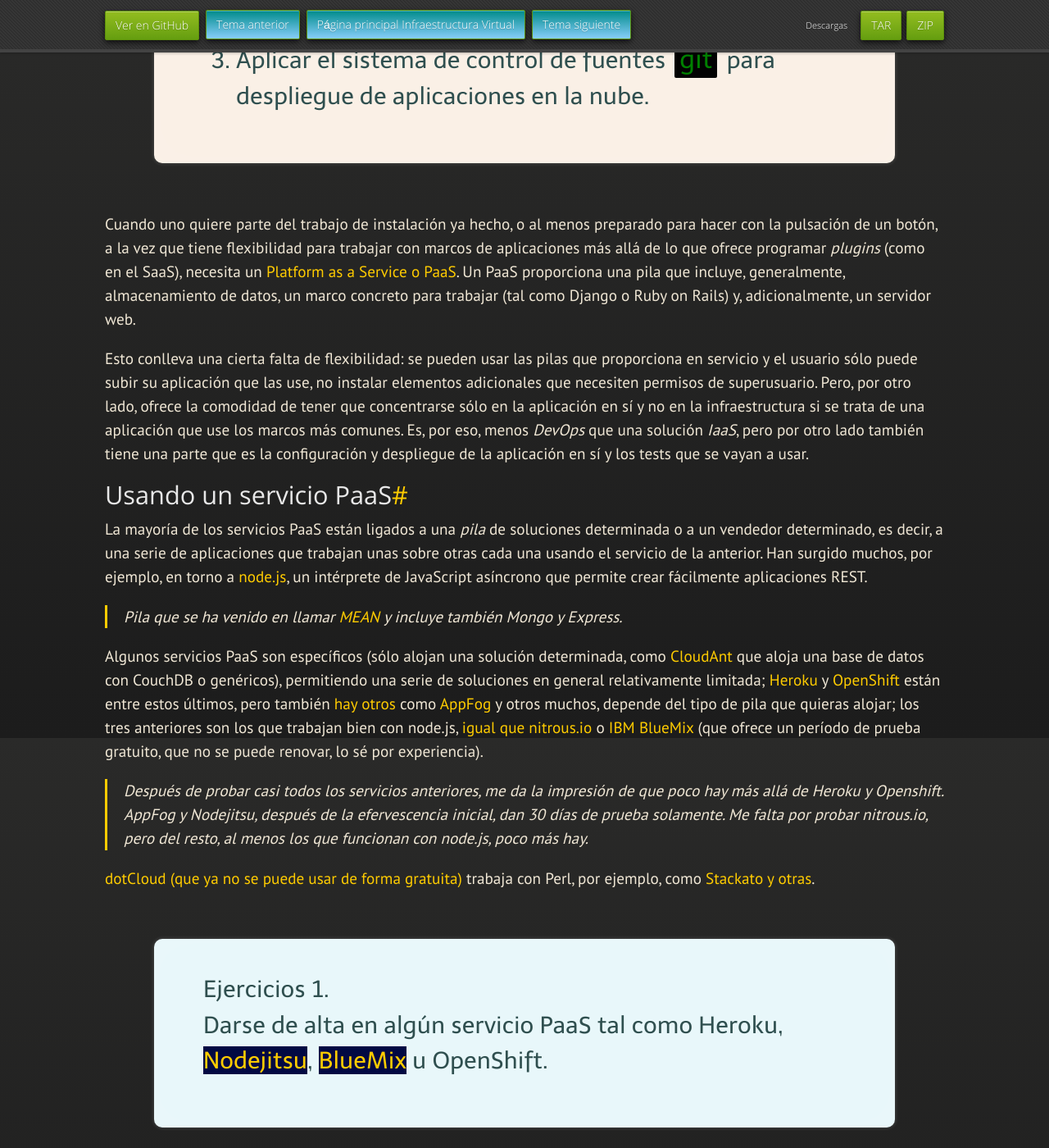
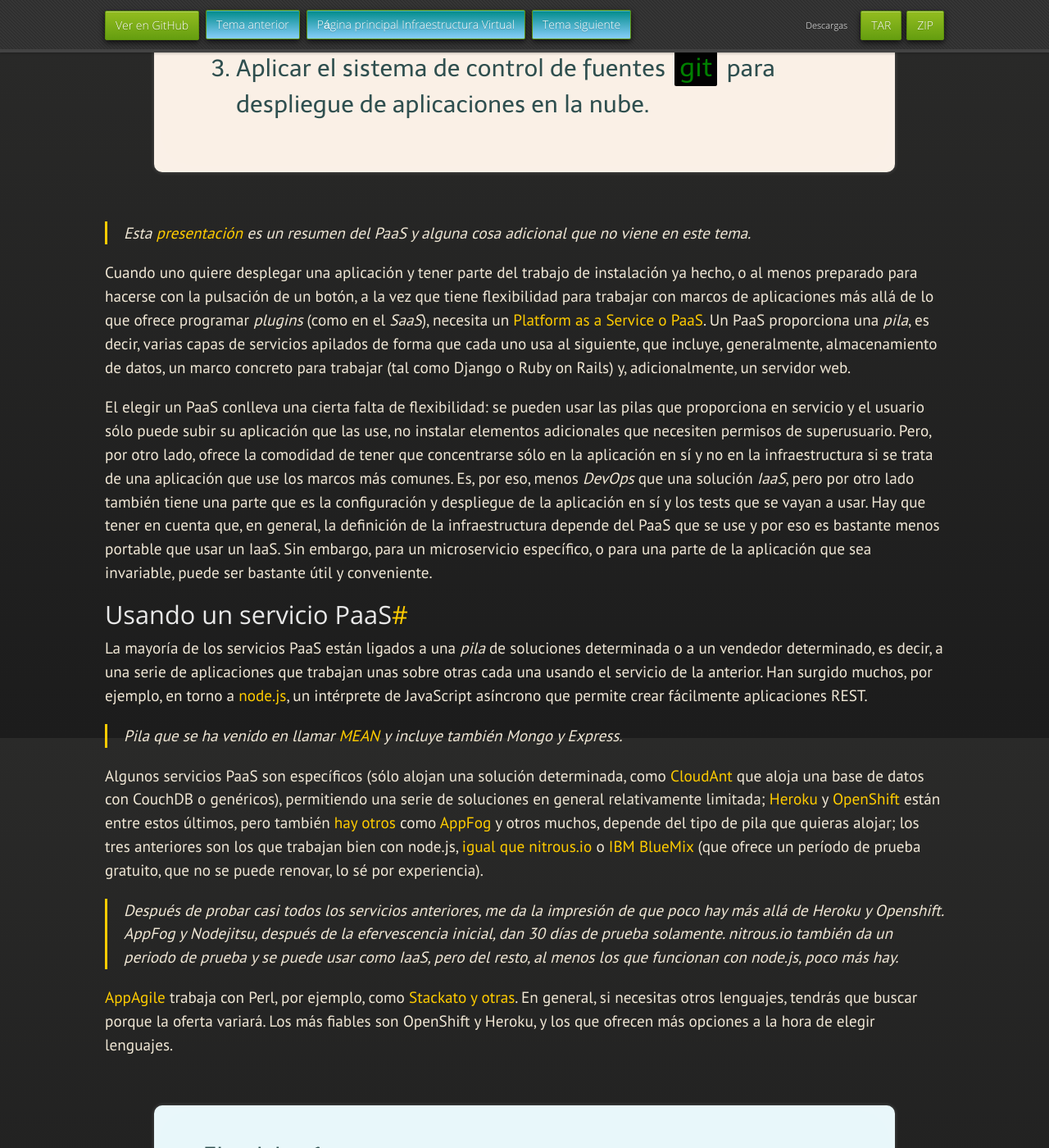
Before and after one commit to JJ/IV, a Jekyll site: the page built from documentos/temas/PaaS.md, in a window 1280 px wide and 1400 px high, scrolled down 900 px. Shown: the whole window at 82% size. Built offline with Jekyll 4.4.1, drawn with Linux system fonts in a browser that asks for light colours; nearby versions of some CDN libraries; some web fonts are replaced; some of the changed text lies outside the part shown.

Commit message:
Sync documentos/temas/PaaS.md de master a gh-pages

```diff
--- a/documentos/temas/PaaS.md
+++ b/documentos/temas/PaaS.md
@@ -16,10 +16,10 @@
 
 <div class="objetivos" markdown="1">
 
-##Objetivos
+<h2>Objetivos</h2>
 
 
-### Cubre los siguientes objetivos de la asignatura
+<h3>Cubre los siguientes objetivos de la asignatura</h3>
 
 2. Conocer los conceptos relacionados con el proceso de virtualización
 tanto de software como de hardware y ponerlos en práctica.
@@ -38,24 +38,27 @@
 
 </div>
 
+>Esta [presentación](http://jj.github.io/pispaas/#/) es un resumen del
+>PaaS y alguna cosa adicional que no viene en este tema.
 
-Cuando uno quiere parte del trabajo de instalación ya hecho, o al menos preparado
-para hacer con la pulsación de un botón, a la vez que tiene
+Cuando uno quiere desplegar una aplicación y tener parte del trabajo de instalación ya hecho, o al menos preparado
+para hacerse con la pulsación de un botón, a la vez que tiene
 flexibilidad para trabajar con marcos de aplicaciones más allá de lo
-que ofrece programar *plugins* (como en el SaaS), necesita un
+que ofrece programar *plugins* (como en el *SaaS*), necesita un
 [Platform as a Service o PaaS](http://en.wikipedia.org/wiki/Platform_as_a_service). Un
-PaaS proporciona una pila que incluye, generalmente, almacenamiento de
+PaaS proporciona una *pila*, es decir, varias capas de servicios
+apilados de forma que cada uno usa al siguiente, que incluye, generalmente, almacenamiento de
 datos, un marco concreto para trabajar (tal como Django o Ruby on
 Rails) y, adicionalmente, un servidor web.
 
-Esto conlleva una cierta falta de flexibilidad: se pueden usar las
+El elegir un PaaS conlleva una cierta falta de flexibilidad: se pueden usar las
 pilas que proporciona en servicio y el usuario sólo puede subir su
 aplicación que las use, no instalar elementos adicionales que necesiten permisos de
 superusuario. Pero, por otro lado, ofrece la comodidad de tener que
 concentrarse sólo en la aplicación en sí y no en la
 infraestructura si se trata de una aplicación que use los marcos más comunes. Es, por eso, menos *DevOps* que una solución *IaaS*,
 pero por otro lado también tiene una parte que es la configuración y
-despliegue de la aplicación en sí y los tests que se vayan a usar.
+despliegue de la aplicación en sí y los tests que se vayan a usar. Hay que tener en cuenta que, en general, la definición de la infraestructura depende del PaaS que se use y por eso es bastante menos portable que usar un IaaS. Sin embargo, para un microservicio específico, o para una parte de la aplicación que sea invariable, puede ser bastante útil y conveniente.
 
 Usando un servicio PaaS
 -----
@@ -76,8 +79,8 @@
 de datos con CouchDB o genéricos), permitiendo una serie de soluciones
 en general relativamente limitada; [Heroku](https://www.heroku.com) y
 [OpenShift](https://www.openshift.com) están entre estos últimos, pero
-también [hay otros](http://ocdevel.com/blog/nodejs-paas-comparison)
-como [AppFog](https://www.appfog.com/product/) y otros muchos, depende
+también [hay otros](http://www.codediesel.com/nodejs/5-paas-solutions-to-host-your-nodejs-apps/)
+como [AppFog](https://www.ctl.io/appfog/) y otros muchos, depende
 del tipo de pila que quieras alojar; los tres anteriores son los que
 trabajan bien con
 node.js, [igual que nitrous.io](http://blog.blakepatches.me/blog/2013/11/04/comparison-of-node-dot-js-hosting/) o [IBM BlueMix](https://console.ng.bluemix.net/#/pricing/cloudOEPaneId=pricing) (que ofrece un período de prueba gratuito, que no se puede renovar, lo sé por experiencia).
@@ -85,12 +88,12 @@
 >Después de probar casi todos los servicios anteriores, me da la
 >impresión de que poco hay más allá de Heroku y Openshift. AppFog y
 >Nodejitsu, después de la efervescencia inicial, dan 30 días de prueba
->solamente. Me falta por probar nitrous.io, pero del resto, al menos
+>solamente. nitrous.io también da un periodo de prueba y se puede usar como IaaS, pero del resto, al menos
 >los que funcionan con node.js, poco más hay.
 
-[dotCloud (que ya no se puede usar de forma gratuita)](https://docs.dotcloud.com/services/perl/)
+[AppAgile](https://cloud.telekom.de/infrastruktur/appagile/)
 trabaja con Perl, por ejemplo, como
-[Stackato y otras](http://showmetheco.de/articles/2011/8/three-perl-cloud-hosting-platforms.html).
+[Stackato y otras](http://showmetheco.de/articles/2011/8/three-perl-cloud-hosting-platforms.html). En general, si necesitas otros lenguajes, tendrás que buscar porque la oferta variará. Los más fiables son OpenShift y Heroku, y los que ofrecen más opciones a la hora de elegir lenguajes.
 
 <div class='ejercicios' markdown="1">
 
@@ -106,7 +109,9 @@
 que pasar al modelo de pago. Estas máquinas virtuales se denominan
 [*dynos*](https://devcenter.heroku.com/articles/dynos) en Heroku y
 simplemente aplicaciones en OpenShift, aunque los *dynos* son mucho
-más flexibles que las aplicaciones de OpenShift. Generalmente, los
+más flexibles que las aplicaciones de OpenShift.
+
+Para trabajar con estas configuraciones, generalmente, los
 PaaS proporcionan un *toolbelt* o herramientas de línea de órdenes que
 permiten controlarlos directamente desde nuestra aplicación; estos
 conjuntos de herramientas acceden a un API que también podemos
@@ -154,13 +159,12 @@
 
 <div class='ejercicios' markdown="1">
 
-Crear una aplicación en OpenShift y dentro de ella instalar
-WordPress.
+Crear una aplicación en OpenShift o en algún otro PaaS en el que se haya dado uno de alta. Realizar un despliegue de prueba usando alguno de los ejemplos.
 
 </div>
 
 >En todo caso, no está mal tener disponible una tarjeta de crédito,
->posiblemente virtual o de prepago, para trabajar con todo tipo de
+>preferiblemente virtual o de prepago, para trabajar con todo tipo de
 >infraestructuras de nube en pruebas; puedes acceder a muchos más
 >servicios y posibilidades y, aunque se excedan los límites gratuitos,
 >el coste no suele ser grande.
@@ -206,7 +210,7 @@
 interfaz REST.
 
 Pero primero hay que instalarlo. Node.js tiene un sistema de gestión de
-módulos bastante simple llamado [npm](https://npmjs.org/) que ya hemos usado. Tras seguir las instrucciones en el
+módulos bastante simple llamado [npm](https://www.npmjs.org/) que ya hemos usado. Tras seguir las instrucciones en el
 sitio para instalarlo (o, en el caso de Ubuntu, instalarlo desde
 Synaptic o con `apt-get`), vamos al directorio en el que vayamos a crear
 el programa y escribimos
@@ -365,7 +369,7 @@
 
 	module.exports = app;
 
-con lo que se exporta la app que se crea; `require` ejecuta el código y recibe la variable que hemos exportado, que podemos usar como si se tratara de parte de esta misma aplicación. `app` en este test, por tanto, contendrá lo mismo que en la aplicación principal, `index.js`. Usamos el mismo estilo de test con `mocha` que [ya se ha visto](http://jj.github.io/desarrollo-basado-pruebas) pero usamos funciones específicas:
+con lo que se exporta la app que se crea; `require` ejecuta el código y recibe la variable que hemos exportado, que podemos usar como si se tratara de parte de esta misma aplicación. `app` en este test, por tanto, contendrá lo mismo que en la aplicación principal, `index.js`. Usamos el mismo estilo de test con `mocha` que [ya se ha visto](http://jj.github.io/desarrollo-basado-pruebas/) pero usamos funciones específicas:
 
 * `request` hace una llamada sobre `app` como si la hiciéramos *desde
   fuera*; `put`, por tanto, llamará a la ruta correspondiente, que
@@ -566,7 +570,7 @@
 adicional tras el de Test, en el que no hay que más que decirle el
 repositorio de Heroku al que se va a desplegar.
 
-![Panel de control de Snap CI con despliegue a Heroku](img/despliegue-snap-ci.png)
+![Panel de control de Snap CI con despliegue a Heroku](despliegue-snap-ci.png)
 
 Con esto, un simple push a una rama determinada, que sería la
 `master`, se hará que se pruebe y, en caso de pasar los tests, se
@@ -620,4 +624,4 @@
 En el [siguiente tema](Tecnicas_de_virtualizacion) usaremos
 diferentes técnicas de virtualización para la creación de contenedores
 y jaulas que aislan procesos, usuarios y recursos del resto del sistema, creando por tanto máquinas *virtuales*. Previamente habrá que [realizar la
-práctica correspondiente a esta materia](../practicas/2.XaaS).
+práctica correspondiente a esta materia](../practicas/3.PaaS).
```
